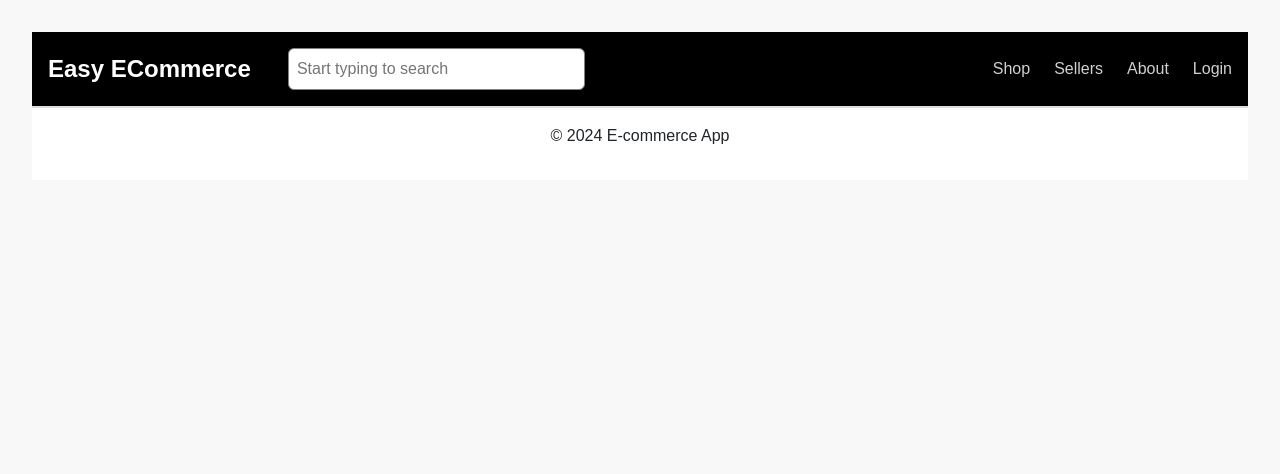
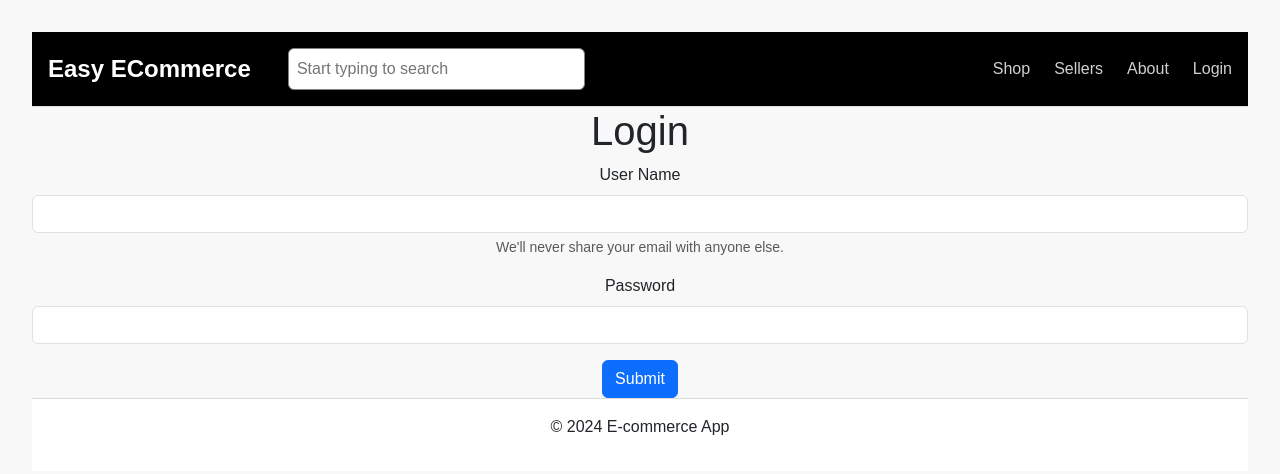
Before and after one commit to ALLHUBS-Jan-2024-Liftoff/CTRL-ALT-DEL, a React (Vite) app in the folder Ecommerce-UI/: page /login in a window 1280 px wide. Shown: the top 474 px of the page. Built offline with nearby package versions, Linux system fonts and the light colour scheme.

Commit message:
uncomments loginpage

```diff
--- a/Ecommerce-UI/package.json
+++ b/Ecommerce-UI/package.json
@@ -10,6 +10,7 @@
     "preview": "vite preview"
   },
   "dependencies": {
+    "@stripe/react-stripe-js": "^2.7.3",
     "@stripe/stripe-js": "^4.1.0",
     "install": "^0.13.0",
     "npm": "^10.8.2",
--- a/Ecommerce-UI/src/App.jsx
+++ b/Ecommerce-UI/src/App.jsx
@@ -9,8 +9,8 @@ import FeaturedProduct from './components/FeaturedProduct';
 
 // import ProductsPage from './pages/ProductsPage';
 // import Cart from './pages/Cart';
-// import LoginPage from './pages/LoginPage';
-// import RegisterPage from './pages/RegisterPage';
+import LoginPage from './pages/LoginPage';
+import RegisterPage from './pages/RegisterPage';
 
 function App() {
 
@@ -23,8 +23,8 @@ function App() {
         {/* <Route path="/products" element={<ProductList />}/> */}
         {/* <Route path="/product/:id" element={<ProductDetails />} /> */}
         {/* <Route path="/cart" element={Cart}/> */}
-        {/* <Route path="/login" element={Login}/> */}
-        {/* <Route path="/register" element={Register}/> */}
+        <Route path="/login" element={<LoginPage/>} />
+        <Route path="/register" element={<RegisterPage/>}/>
       </Routes>
       <Footer />
     </div>
```
Also changed, not shown: 1 other file (tests, documents, lock files or other folders).
